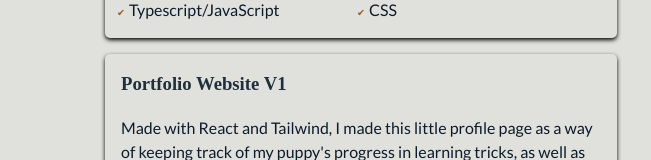
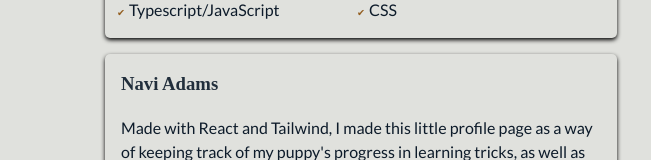
Before and after one commit to hunteradams-dev/hunter-adams-portfolio, a React (Vite) app: page / in a window 1280 px wide. Shown: the part 956-1116 px from the top of the page, without its empty margins (575-1226 px from the left). Built offline with nearby package versions, Linux system fonts and the light colour scheme; a web font is replaced by a local one.

Commit message:
updated project title

```diff
--- a/src/components/projects.tsx
+++ b/src/components/projects.tsx
@@ -24,7 +24,7 @@ export const ProjectsSection = () => {
         </CardContainer>
         <CardContainer>
           <StyledLink href="https://naviadams.netlify.app/" target="_blank">
-            <h3>Portfolio Website V1</h3>
+            <h3>Navi Adams</h3>
           </StyledLink>
           <p>
             Made with React and Tailwind, I made this little profile page as a
```
